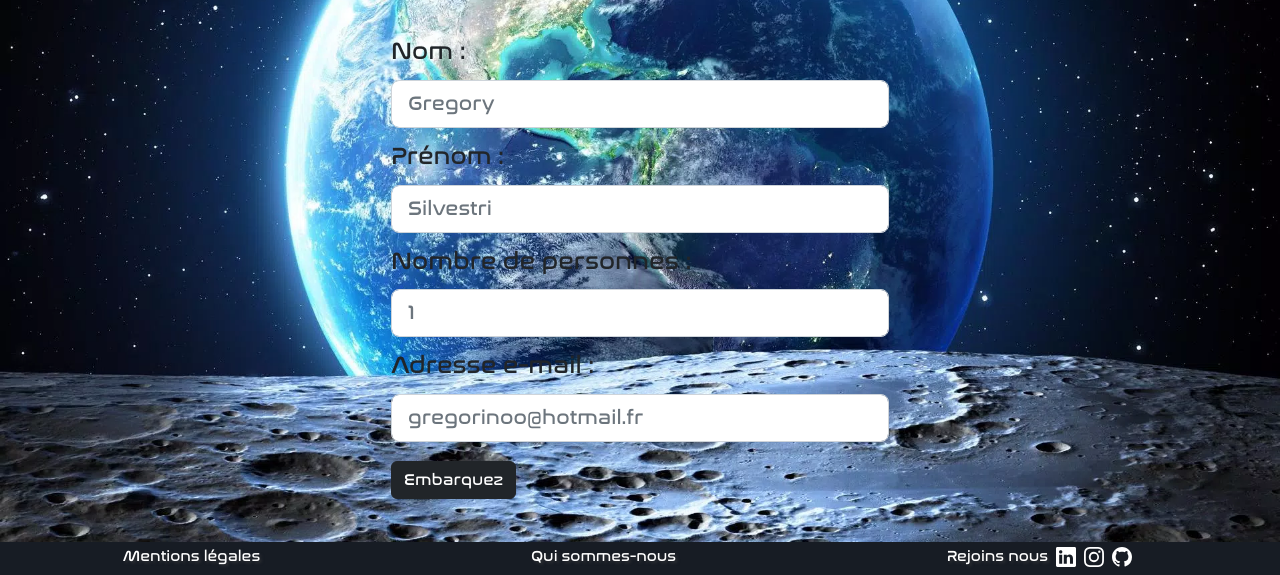
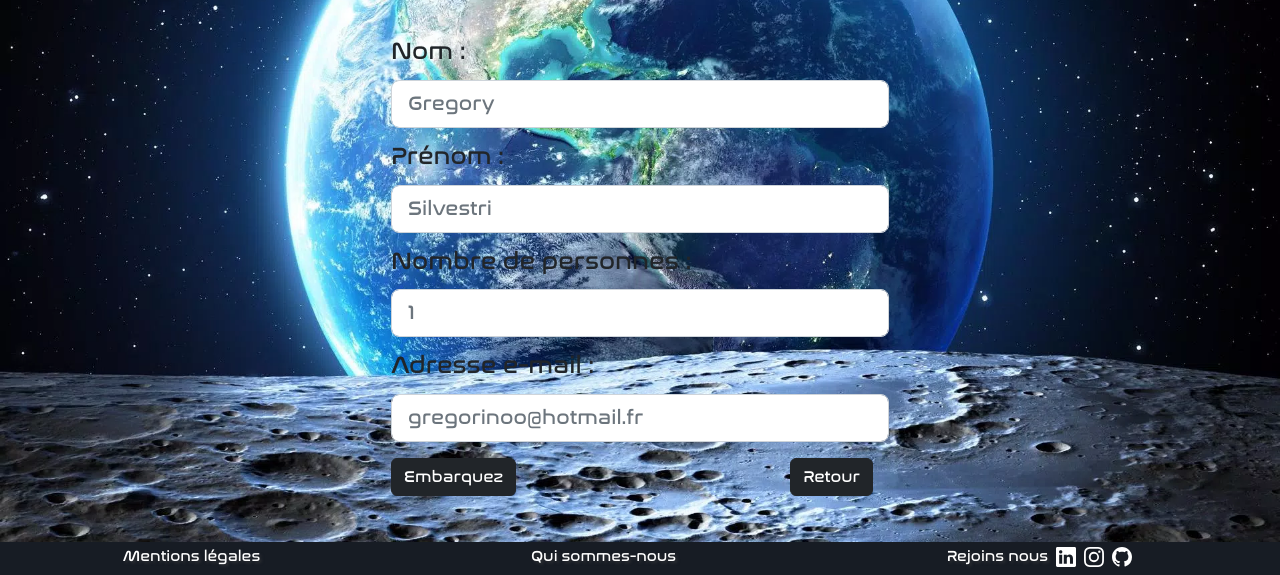
Before and after one commit to HuHoudas/Space-Travel, a PHP site: template src/View/form/contact.html.twig in a window 1280 px wide. Shown: the part 225-800 px from the top of the page. Run offline with PHP 8.4, Linux system fonts and the light colour scheme; the template is opened without the code that fills it, so the values that code supplies are empty; some libraries are stand-ins or nearby versions.

Commit message:
Less spelling mistakes!

```diff
--- a/src/View/SolarSysteme/SolarSysteme.html.twig
+++ b/src/View/SolarSysteme/SolarSysteme.html.twig
@@ -16,7 +16,7 @@
 			<h2 class="d-flex justify-content-center text-white title test6 "><p class=" justP d-flex flex-column align-items-center ms-1">
 			L'Agence de voyage
 			<span class="space">
-				Choisie une destination
+				Choisis la destination
 			</span>
 			&mdash; interplanétaire &mdash;
 		</p></h2>
--- a/src/View/form/contact.html.twig
+++ b/src/View/form/contact.html.twig
@@ -61,8 +61,9 @@
 						</div>
 
 
-						<div class="mt-3">
+						<div class="d-flex align-items-center justify-content-between">
 							<button class="btn btn-dark" type="submit">Embarquez</button>
+							<a class="btn btn-dark m-3" href="/SolarSysteme">Retour</a>
 						</div>
 					</form>
 
```
